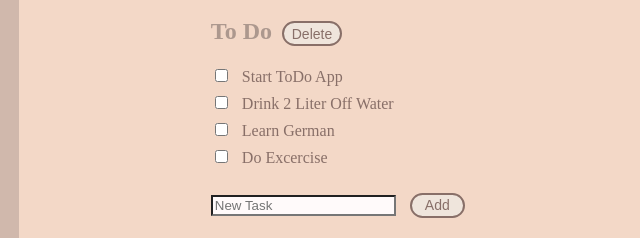
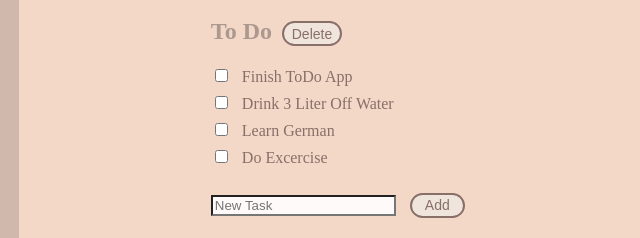
Before and after one commit to vico-design/todo-list, a website with bundled scripts: page index.html in a window 1280 px wide. Shown: the part 353-591 px from the top of the page, 231-871 px from the left. Built offline with nearby package versions, Linux system fonts and the light colour scheme.

```diff
--- a/index.html
+++ b/index.html
@@ -25,12 +25,12 @@
           <ul id="list">
             <li>
               <input class="checkbox" type="checkbox" />
-              <label>Start ToDo App </label>
+              <label>Finish ToDo App </label>
               <a href="#" class="trashButton">🗑</a>
             </li>
             <li>
               <input class="checkbox" type="checkbox" />
-              <label>Drink 2 Liter off water </label>
+              <label>Drink 3 Liter off water </label>
               <a href="#" class="trashButton">🗑</a>
             </li>
             <li>
```
